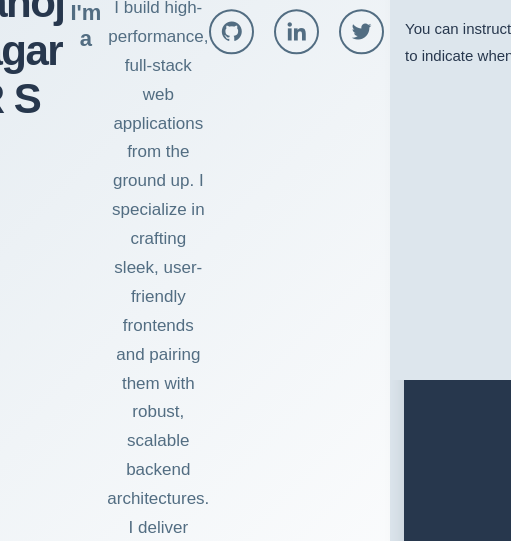
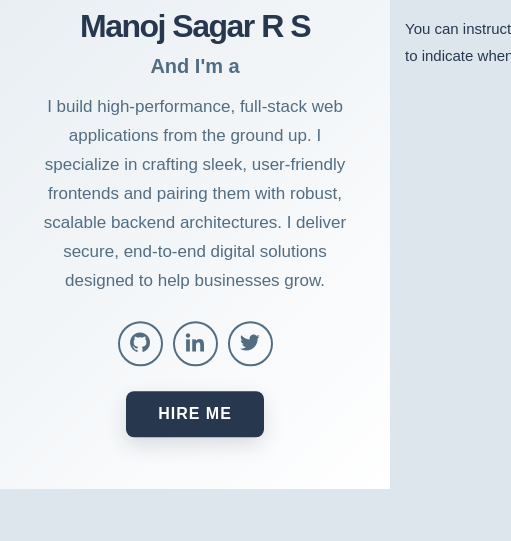
Before and after one commit to manu143M/portfolio, a plain HTML site: page index.html in a window 390 px wide. Shown: the part 464-1005 px from the top of the page, 511 px wide, since content can reach past the window. Drawn offline with nearby package versions, Linux system fonts and the light colour scheme.

Commit message:
Fixed mobile text squishing

```diff
--- a/stylesheet.css
+++ b/stylesheet.css
@@ -773,12 +773,39 @@ body {
         font-size: 1.2rem;
     }
 
-    /* 4. THE PICTURE FIX (Perfect Circle) */
+    /* 4. PERFECT MOBILE HOME LAYOUT */
     .home {
         flex-direction: column-reverse;
         padding-top: 120px;
         gap: 20px;
+    }
+    .home-content {
+        display: flex;
+        flex-direction: column;
+        align-items: center; /* Forces all text and buttons to the dead center */
         text-align: center;
+        width: 100%;
+    }
+    .home-content h1.palette-text {
+        font-size: 32px; /* Shrinks your name slightly so it doesn't get cut off */
+        line-height: 1.2;
+        margin: 10px 0;
+    }
+    .home-content h3 {
+        font-size: 20px;
+    }
+    .home-content p {
+        margin-top: 15px;
+        padding: 0 15px; /* Gives the text room to breathe on the edges */
+    }
+    .home-sci {
+        margin: 25px 0;
+        display: flex;
+        justify-content: center;
+        gap: 10px;
+    }
+    .home-sci a {
+        margin: 0; /* Removes weird desktop spacing pushing them left */
     }
     .profile-container {
         display: flex;
@@ -788,13 +815,12 @@ body {
     }
     .floating-avatar {
         width: 250px;
-        height: 250px; /* Locks the height */
-        object-fit: cover; /* Stops it from stretching! */
-        border-radius: 50%; /* Makes it a circle */
-        border: 4px solid white; /* Adds a nice clean border */
+        height: 250px;
+        object-fit: cover;
+        border-radius: 50%;
+        border: 4px solid white;
         box-shadow: 0 10px 30px rgba(0,0,0,0.1);
     }
-
     /* 5. Stack other sections neatly */
     section { padding: 100px 5% 50px; }
     .about-grid, .skills-container, .contact-container, .input-row {
```
